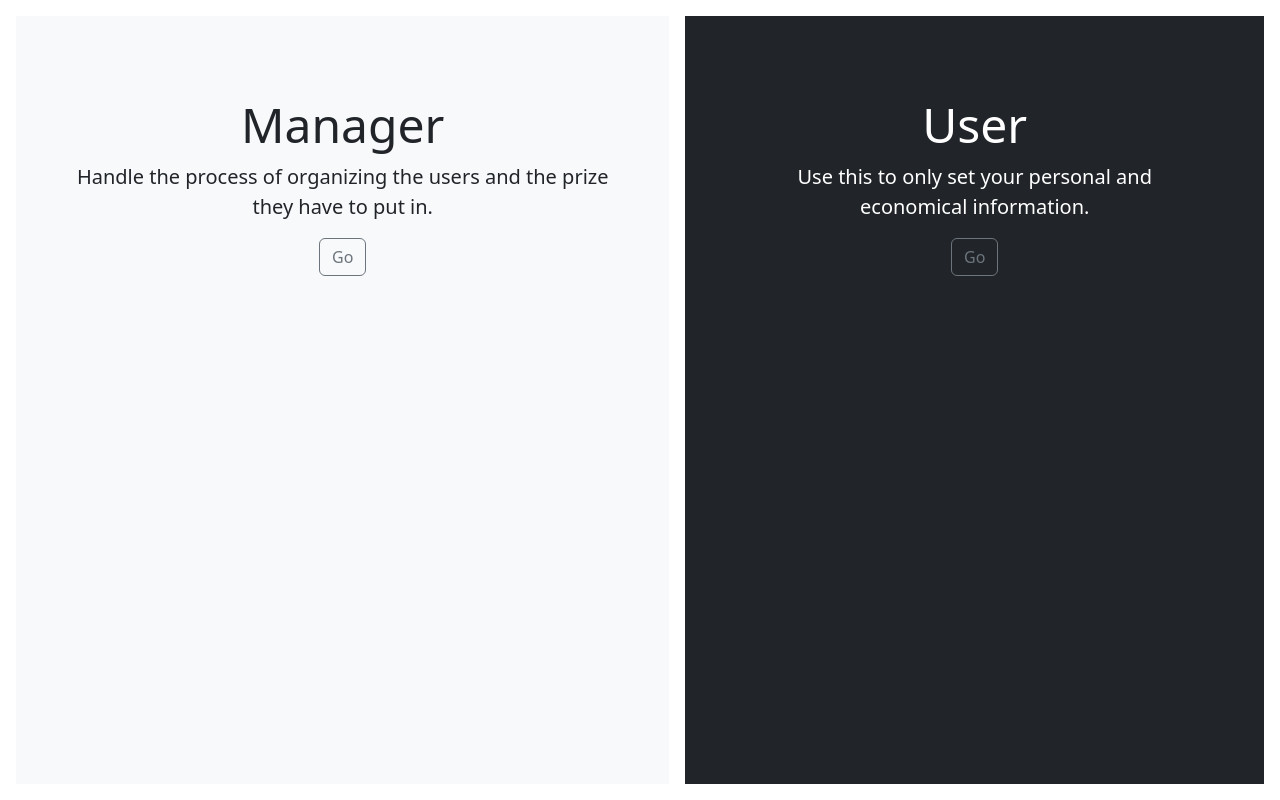
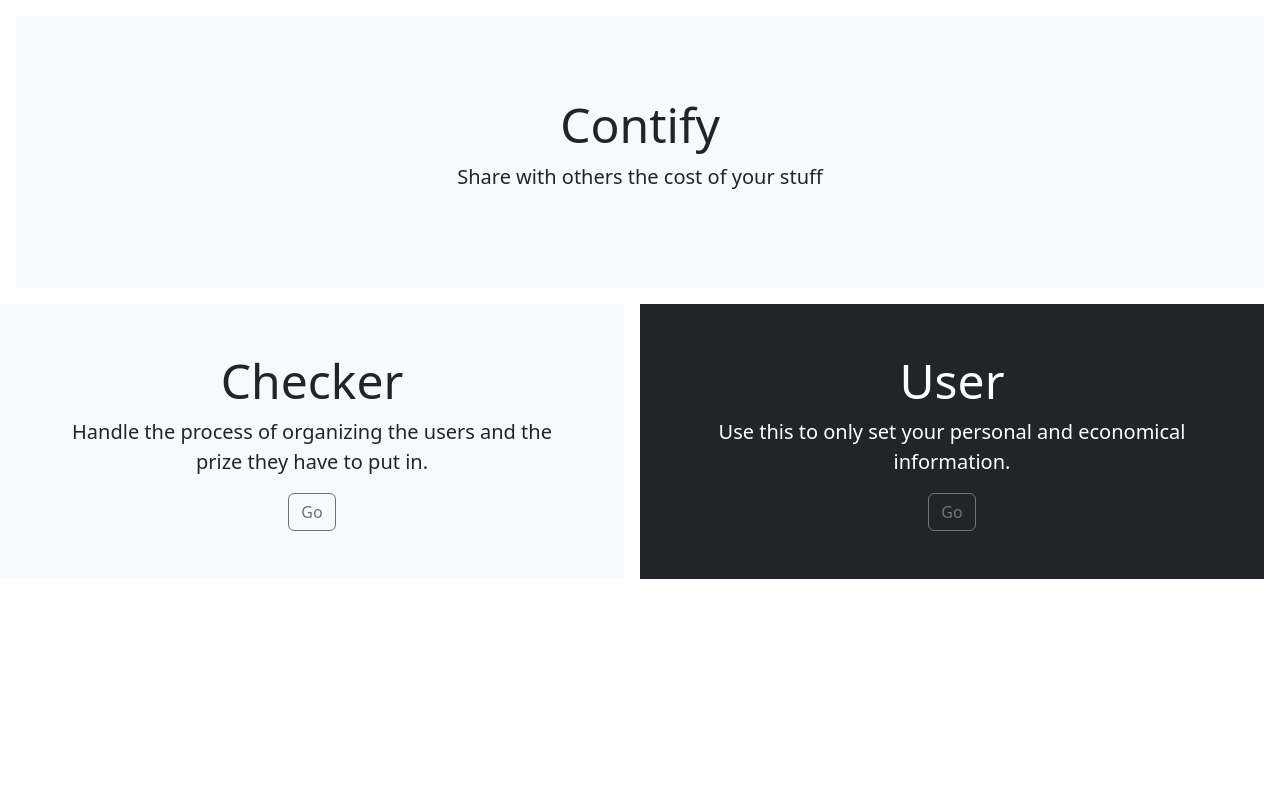
Before and after one commit to GGGGino/contify, a React (Create React App) app: page / in a window 1280 px wide. Built offline with nearby package versions, Linux system fonts and the light colour scheme.

Commit message:
fixed some graphical bugs

```diff
--- a/src/Components/AdminPage.tsx
+++ b/src/Components/AdminPage.tsx
@@ -93,8 +93,8 @@ export default function AdminPage() {
           <ListGroupItem>Max: <strong>{maxToPut}</strong> €</ListGroupItem>
         </ListGroup>
         <Card.Body>
-          <Button variant="secondary" onClick={() => openModalEditSlave(index)}>Change</Button>
-          <Button variant="danger" onClick={() => removeSlave(index)}>Remove</Button>
+          <Button variant="secondary" size={'sm'} onClick={() => openModalEditSlave(index)}>Change</Button>
+          <Button variant="danger" size={'sm'} onClick={() => removeSlave(index)}>Remove</Button>
         </Card.Body>
       </Card>
     </Col>);
@@ -105,8 +105,8 @@ export default function AdminPage() {
     <Container className="py-3">
       <Row>
         <Col sm={12}>
-          <Button variant="primary" onClick={openModalAddSlave}>Add slave</Button>
-          <Button variant="danger" onClick={eraseSlaves}>Erase</Button>
+          <Button variant="primary" size={'sm'} className={'mr-1'} onClick={openModalAddSlave}>Add slave</Button>
+          <Button variant="danger" size={'sm'} onClick={eraseSlaves}>Erase</Button>
           <Row className="py-3">
             {codesDoms}
           </Row>
--- a/src/Components/Home.tsx
+++ b/src/Components/Home.tsx
@@ -1,25 +1,43 @@
-import React from "react";
+import React, {useEffect, useState} from "react";
 import {Link} from "react-router-dom";
 
 export default function Home() {
-  const itemStyle = {minHeight: '50%'};
+  const words: string[] = ['dinner', 'lunch', 'stuff'];
+
+  const [index, setIndex] = useState<number>(0);
+
+  useEffect(() => {
+    const timer = setTimeout(() => {
+      console.log('timer');
+      setIndex((index + 1) % words.length);
+    }, 2000);
+    return () => clearTimeout(timer);
+  }, [index, words.length]);
 
   return (
-    <div className="d-md-flex flex-md-equal w-100 py-md-3 ps-md-3" style={{height: '100vh'}}>
-      <div className="bg-light me-md-3 pt-3 px-3 pt-md-5 px-md-5 text-center overflow-hidden" style={itemStyle}>
+    <>
+      <div className="position-relative overflow-hidden p-3 p-md-5 m-md-3 text-center bg-light">
           <div className="my-3 py-3">
-          <h2 className="display-5">Manager</h2>
-          <p className="lead">Handle the process of organizing the users and the prize they have to put in.</p>
-          <Link className="btn btn-outline-secondary" to="/admin-page">Go</Link>
+              <h2 className="display-5">Contify</h2>
+              <p className="lead">Share with others the cost of your {words[index]}</p>
           </div>
       </div>
-      <div className="bg-dark me-md-3 pt-3 px-3 pt-md-5 px-md-5 text-center overflow-hidden text-white" style={itemStyle}>
+      <div className="d-md-flex flex-md-equal w-100 my-md-3 pl-md-3">
+        <div className="w-50 bg-light me-md-3 py-2 px-3 py-md-3 px-md-5 text-center overflow-hidden position-relative">
+          <div className="my-3 py-3">
+            <h2 className="display-5">Checker</h2>
+            <p className="lead">Handle the process of organizing the users and the prize they have to put in.</p>
+            <Link className="btn btn-outline-secondary stretched-link" to="/admin-page">Go</Link>
+          </div>
+        </div>
+        <div className="w-50 bg-dark me-md-3 py-2 px-3 py-md-3 px-md-5 text-center overflow-hidden text-white position-relative">
           <div className="my-3 p-3">
             <h2 className="display-5">User</h2>
             <p className="lead">Use this to only set your personal and economical information.</p>
-          <Link className="btn btn-outline-secondary" to="/user-page">Go</Link>
+            <Link className="btn btn-outline-secondary stretched-link" to="/user-page">Go</Link>
           </div>
         </div>
       </div>
+    </>
   );
 }
--- a/src/utils/calculate.ts
+++ b/src/utils/calculate.ts
@@ -12,7 +12,7 @@ export default function calculate(usersConfiguration: UserConfiguration[]) {
     userConf.toPut = 0;
     return userConf;
   });
-  let total = usersConfiguration.reduce((acc, curr) => acc += curr.alreadyPutted, 0);
+  let total = usersConfiguration.reduce((acc, curr) => acc += curr.alreadyPutted, 0) + 0.7;
 
   while (total > 1) {
     const average = total / newUserConf.length;
```
Lines whose indentation alone changed are shown as unchanged.
